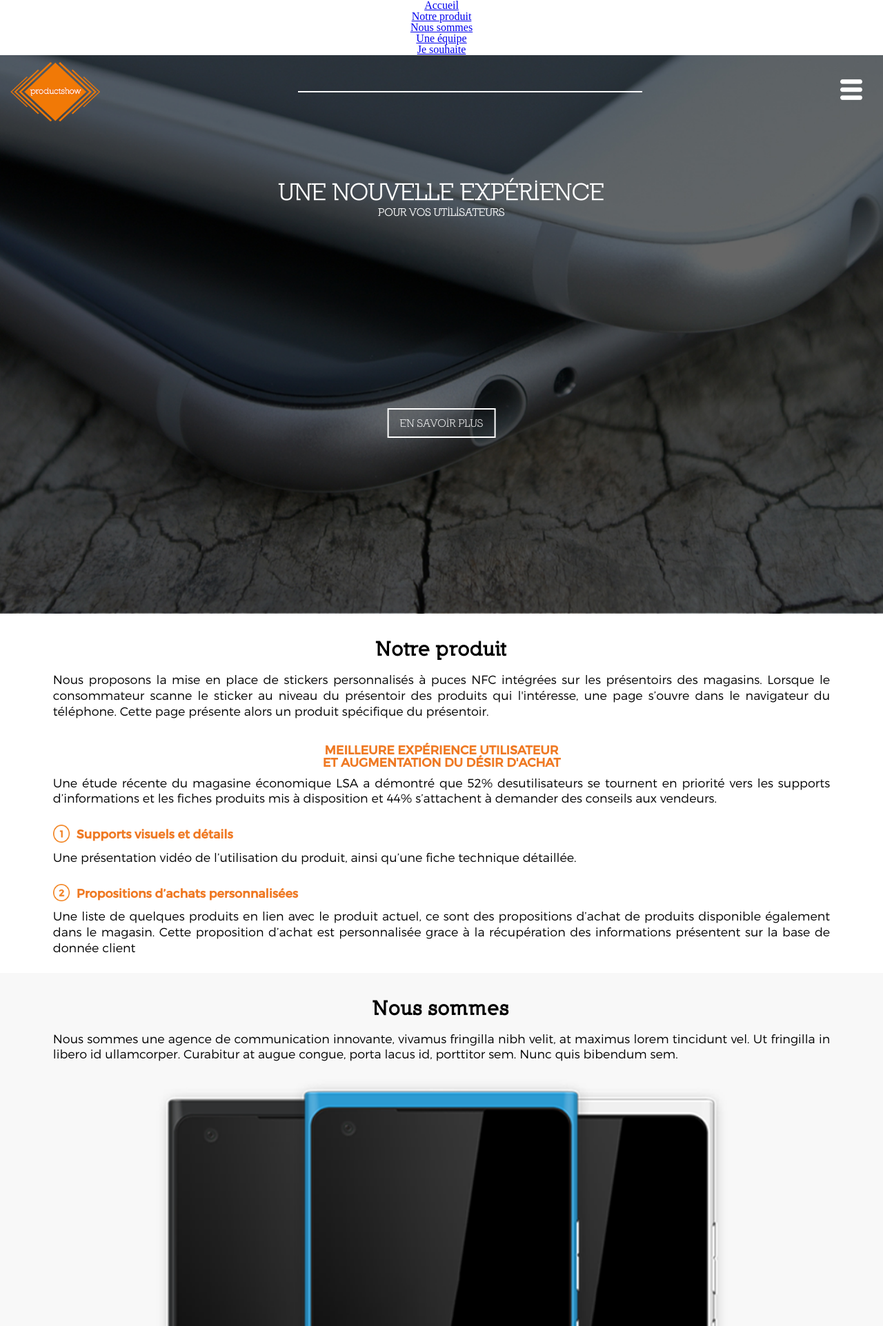
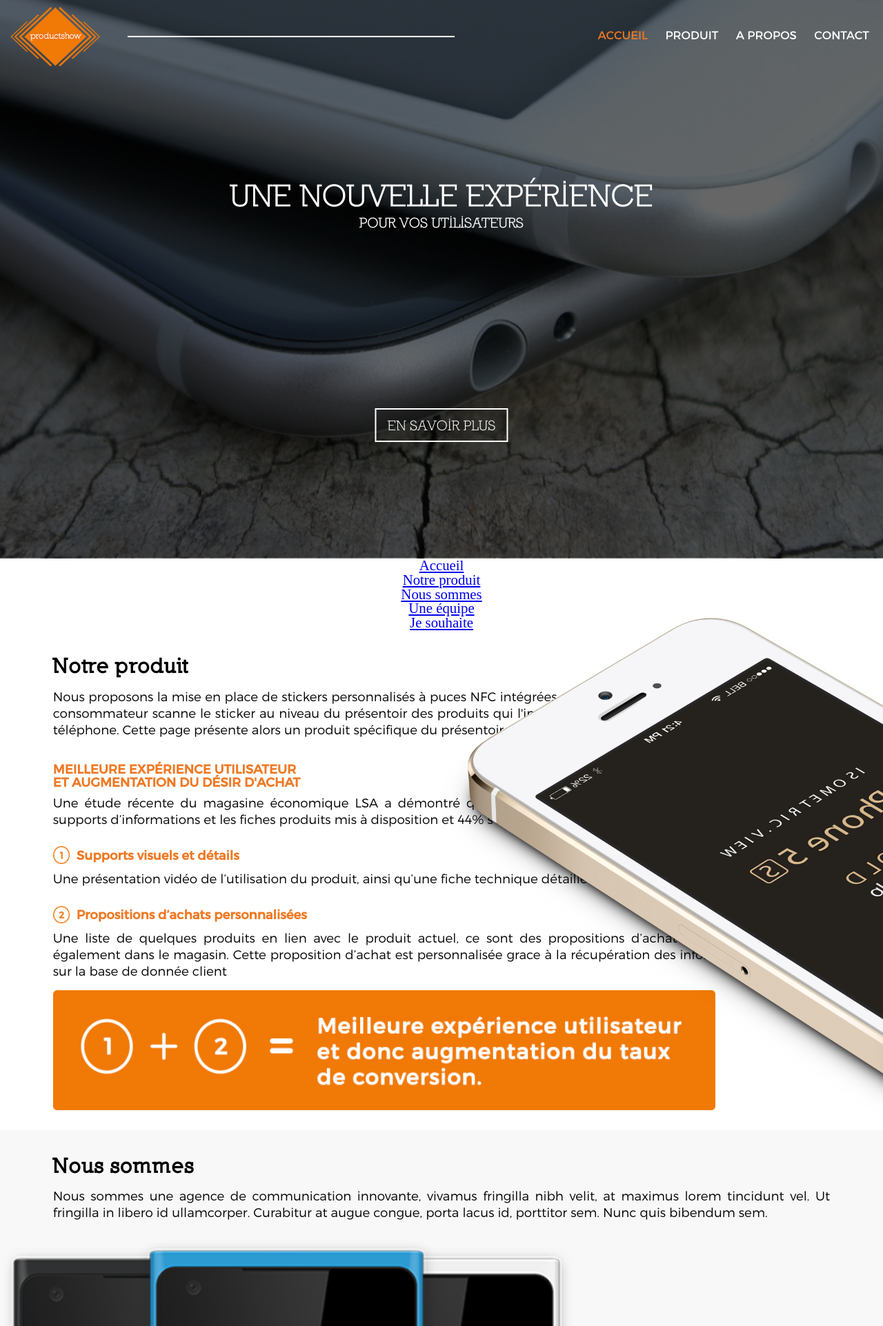
Before and after one commit to Alegzandr/semaine-agence, a PHP site: page / in a window 1280 px wide; the page is wider, and only the part inside the window is pictured. Shown: the top 1923 px of that part at 69% size. Run offline with PHP 8.4, Linux system fonts and the light colour scheme; some libraries are stand-ins or nearby versions.

Commit message:
Worked on tablet

```diff
--- a/assets/css/styles.css
+++ b/assets/css/styles.css
@@ -234,7 +234,6 @@ h5 {
 .orange-inset {
     margin-top: 15px;
     width: 75vw;
-    display: none;
 }
 
 .mobiles {
@@ -360,9 +359,71 @@ footer p {
     cursor: pointer;
 }
 
+.not-mobile {
+    display: none;
+}
+
 /* Tablet version */
 @media (min-width: 641px) {
+    html {
+        font-size: 130%;
+    }
 
+    .menu {
+        display: none;
+    }
+
+    .header-hr {
+        width: 37%;
+        margin-left: 40px;
+    }
+
+    .main-menu {
+        margin-top: -22px;
+        margin-right: 20px;
+    }
+
+    .main-menu li {
+        display: inline-block;
+        font-size: .4em;
+    }
+
+    .main-menu li a {
+        color: #fff;
+        text-shadow: 0 0 1px transparent;
+        text-decoration: none;
+        font-family: "Montserrat Regular", sans-serif;
+        margin-left: 15px;
+    }
+
+    .main-menu li a:hover, .main-menu li a:active {
+        color: #fff;
+        text-decoration: none;
+    }
+
+    li a.active-tab {
+        color: #ef7923;
+    }
+
+    .iphone5s {
+        width: 50vw;
+        position: absolute;
+        top: 112vh;
+        right: 0;
+    }
+
+    section {
+        text-align: justify;
+        font-size: .8rem;
+    }
+
+    h3, h4, .orange-inset {
+        padding-left: 6vw;
+    }
+
+    .not-mobile {
+        display: inline-block;
+    }
 }
 
 /* Desktop version */
--- a/index.html
+++ b/index.html
@@ -9,7 +9,39 @@
     <link rel="icon" href="assets/img/favicon.png">
 </head>
 <body>
-<div id="sidr-right">
+<header id="home">
+    <div class="header-images">
+        <img src="assets/img/logo.png" alt="ProductShow" class="logo">
+        <hr class="header-hr">
+        <a id="right-menu" href="#sidr">
+            <img src="assets/img/menu.png" alt="Menu" class="menu">
+        </a>
+
+        <ul class="not-mobile main-menu">
+            <li>
+                <a href="#home" class="active-tab">Accueil</a>
+            </li>
+            <li>
+                <a href="#product">Produit</a>
+            </li>
+            <li>
+                <a href="#agency">A propos</a>
+            </li>
+            <li>
+                <a href="#contact">Contact</a>
+            </li>
+        </ul>
+    </div>
+
+    <div class="header-titles">
+        <h1>Une nouvelle expérience</h1>
+        <h2>pour vos utilisateurs</h2>
+    </div>
+
+    <button class="see-more">En savoir plus</button>
+</header>
+
+<nav id="sidr-right">
     <ul>
         <li>
             <a href="#home">Accueil</a>
@@ -27,26 +59,11 @@
             <a href="#contact">Je souhaite</a>
         </li>
     </ul>
-</div>
-
-<header id="home">
-    <div class="header-images">
-        <img src="assets/img/logo.png" alt="ProductShow" class="logo">
-        <hr class="header-hr">
-        <a id="right-menu" href="#sidr">
-            <img src="assets/img/menu.png" alt="Menu" class="menu">
-        </a>
-    </div>
-
-    <div class="header-titles">
-        <h1>Une nouvelle expérience</h1>
-        <h2>pour vos utilisateurs</h2>
-    </div>
-
-    <button class="see-more">En savoir plus</button>
-</header>
+</nav>
 
 <section id="product">
+    <img src="assets/img/iphone5s.png" alt="iPhone" class="not-mobile iphone5s">
+
     <h3>Notre produit</h3>
     <p>
         Nous proposons la mise en place de stickers personnalisés à puces NFC intégrées sur les présentoirs des
@@ -60,7 +77,8 @@
         et augmentation du désir d'achat
     </h4>
     <p>
-        Une étude récente du magasine économique LSA a démontré que 52% desutilisateurs se tournent en priorité vers les
+        Une étude récente du magasine économique LSA a démontré que 52% des utilisateurs se tournent en priorité vers
+        les
         supports d’informations et les fiches produits mis à disposition et 44% s’attachent à demander des conseils aux
         vendeurs.
     </p>
@@ -81,7 +99,7 @@
         informations présentent sur la base de donnée client
     </p>
 
-    <img src="assets/img/orange-inset.jpg" alt="Encart orange" class="orange-inset">
+    <img src="assets/img/orange-inset.jpg" alt="Encart orange" class="not-mobile orange-inset">
 </section>
 
 <section id="agency">
```
Also changed, not shown: assets/img/iphone5s.png (added).
